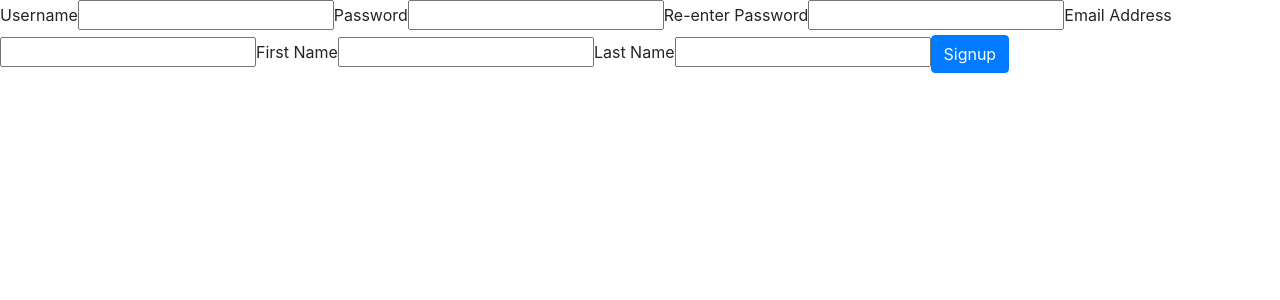
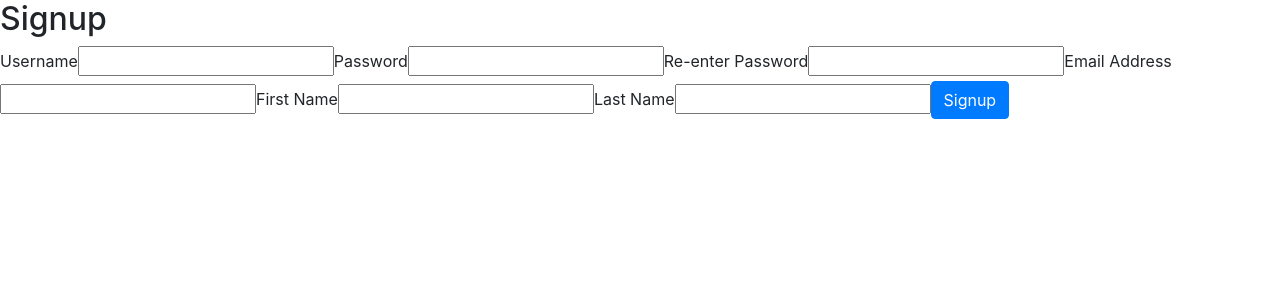
Before and after one commit to cenatividad/Project2-FrontEnd, an Angular app: page / in a window 1280 px wide. Shown: the top 300 px of the page. Built offline with nearby package versions, Linux system fonts and the light colour scheme.

Commit message:
Added headers to login and signup
Simple headers using h2 tag

```diff
--- a/src/app/components/login/login.component.html
+++ b/src/app/components/login/login.component.html
@@ -1,3 +1,4 @@
+<h2>Login</h2>
 <form>
   <div>
     <label for="login-username">Username</label>
--- a/src/app/components/signup/signup.component.html
+++ b/src/app/components/signup/signup.component.html
@@ -1,3 +1,4 @@
+<h2>Signup</h2>
 <form>
     <div>
       <label for="signup-username">Username</label>
```
